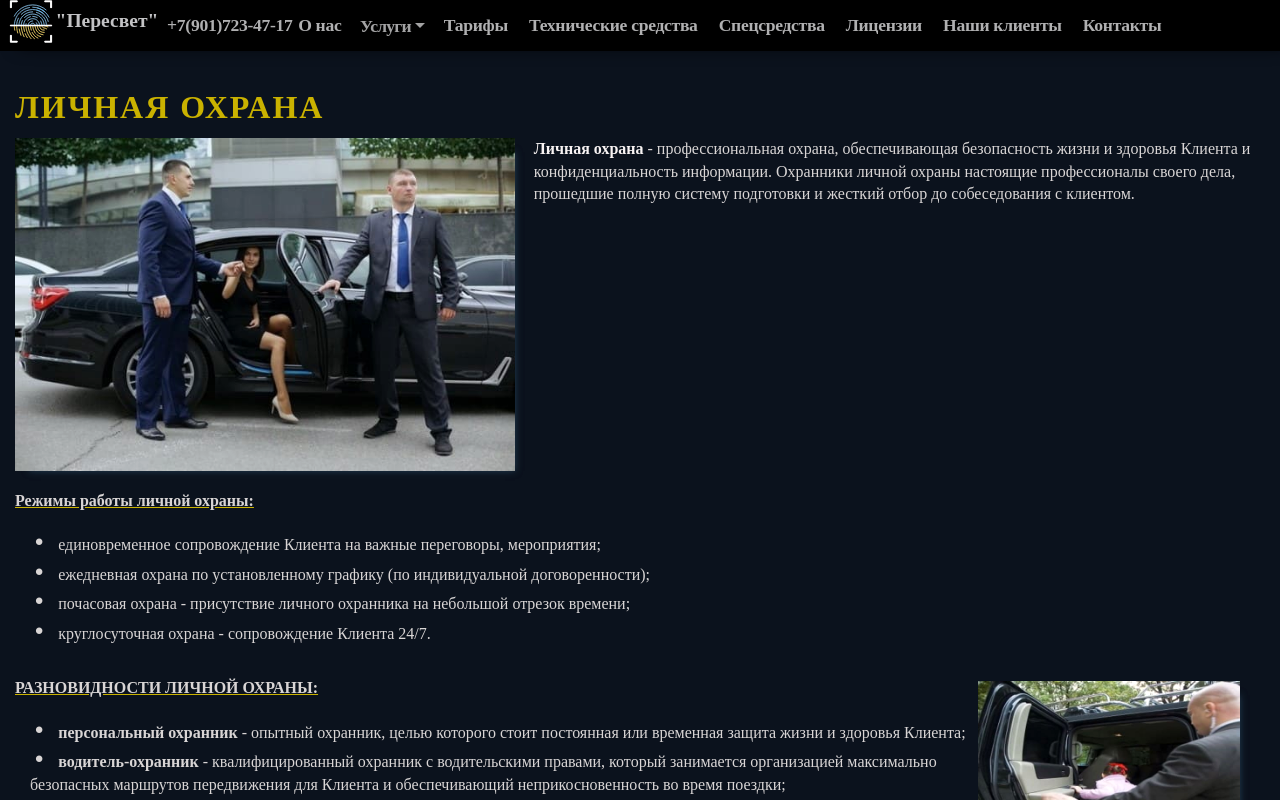
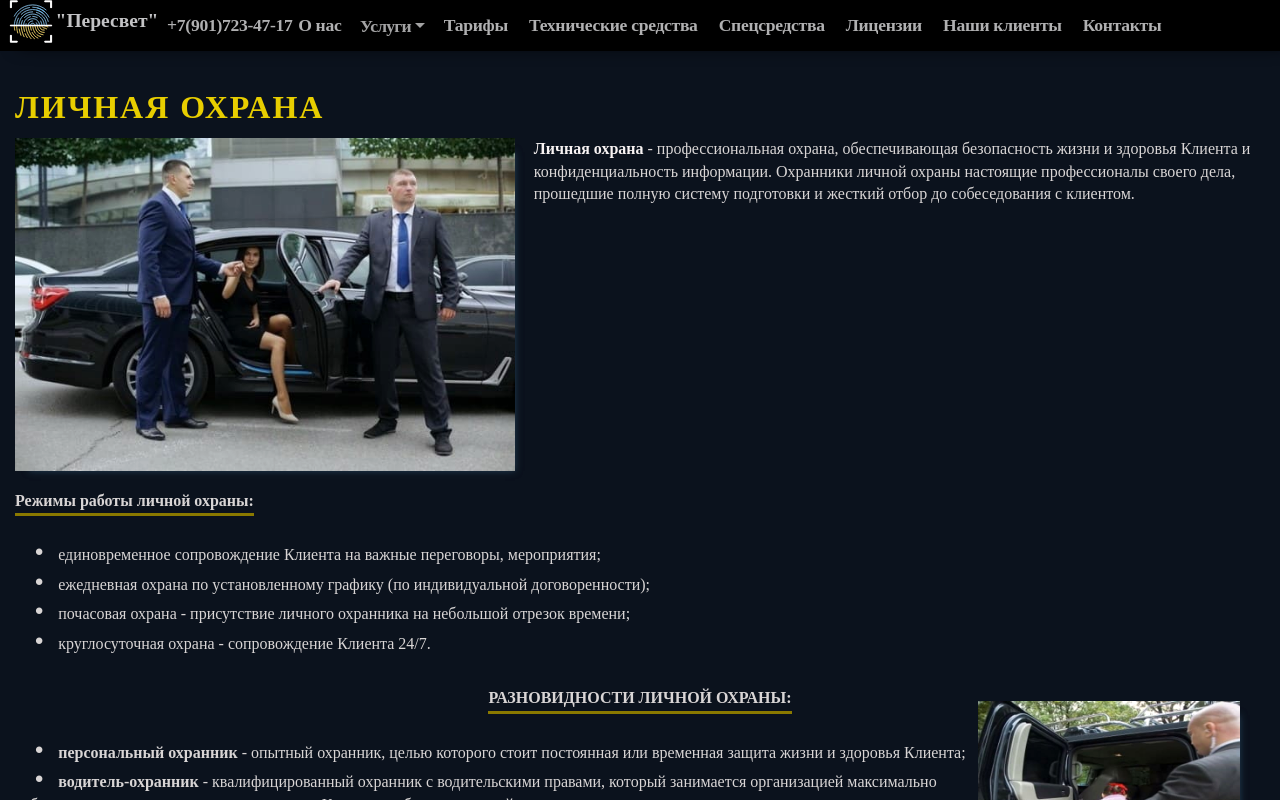
Before and after one commit to AnigalHub/Valencia, a Nuxt app: page /services/bodyguard in a window 1280 px wide. Shown: the top 800 px of the page. Built offline with nearby package versions, Linux system fonts and the light colour scheme.

Commit message:
изменены цвета и подчеркивание у h6

```diff
--- a/components/secondary_pages/styles.scss
+++ b/components/secondary_pages/styles.scss
@@ -5,8 +5,8 @@ $colorBodyText: #b1afaf;
 $colorSelection: #a89815;
 $shadeOfBlack: black;
 $shadeOfWhite: white;
-$shade_1:#e6e686;
-$shade_2:#575731;
+$shade_1:#bbaa1e;
+$shade_2:#7e7317;
 $percent100:100%;
 $fontWeight600:600;
 $textCenter:center;
@@ -78,7 +78,7 @@ h1{
 }
 h1,h2,h3,h6{font-weight: $fontWeight600 !important;}
 h1,h2,h3,h4,h5,h6{ font-family: $fontText;}
-h1{color: $colorSelection; }
+h1{color: $shade_1 }
 h3{color: $shadeOfWhite}
 h2,h4,h6{color: $colorBodyText;}
 h2,h3{
@@ -99,11 +99,13 @@ h4{
 h6{
   font-size: 1.2rem;
   line-height: 1.6rem;
-  clear: left;
-  text-decoration: underline;
-  text-decoration-color: $colorSelection;
-  padding: .8% $zero;
-}
+  clear: left !important;
+  border-bottom: 3px solid $shade_2;
+  padding: 0.8% $zero $zero;
+  margin-bottom: 2% !important;
+  display: table;
+}
+
 /*контейнер, который включает в себя повтор блоков*/
 .flex-container {
   display: $displayFlex;
@@ -131,7 +133,11 @@ h6{
 /*вторая картинка на страницах услуг и "О нас"*/
 .second_img{float: right;}
 /*заголовки, которые не будут переносится вверх, если выше - текста с картинкой будет мало (используется на страницах услуг)*/
-.block_two{text-transform: $uppercase;clear: left;}
+.block_two{
+  text-transform: $uppercase;
+  clear: left;
+  margin: $zero auto;
+}
 /*общие стили страниц (кроме главной)*/
 .page{
   /*фон*/
@@ -248,6 +254,7 @@ input {
     /*название чопа*/
     .title_guard{
       padding: 2% $zero $zero;
+      font-family: $fontText;
       filter: contrast(125%) brightness(120%);
       cursor: $cursorDefault;
       font-size: 2.9rem;
@@ -628,7 +635,11 @@ input {
     thead th {
       color: $colorSelection;
       font-weight: 700 !important;
+
       border-bottom: $none !important;
+      &:hover{
+        background: transparent !important;
+      }
     }
     /*ячейки таблицы, заголовки таблицы*/
     td,th {
@@ -642,6 +653,11 @@ input {
       width: 33%;
       height: 120px !important;
     }
+
+    tr:hover td{
+      background: rgba(206, 193, 93, 0.28);
+      color: $colorBodyText;
+    }
   }
 }
 /*страница "О нас",все страницы c "Услуги" - первая картинка на каждой странице*/
@@ -650,6 +666,7 @@ input {
 .services{
   /*страница "Тарифы"*/
   #tariffs{
+    padding: 1.5rem $zero;
     background: transparent;
     /*контейнер контента*/
     .container{padding: $zero !important;}
@@ -669,8 +686,6 @@ input {
 }
 /*страницы "Охрана организаций", "Охрана объектов","Охрана недвижимости"*/
 .services_with_types{
-  /*заголовок (разновидности)*/
-  h6{text-align: $textCenter;}
   /*ссылки при наведении*/
   a:hover{text-decoration: $none !important;}
   /*блоки под типы охран (охрана объектов - промышленных/транспорта)*/
```
